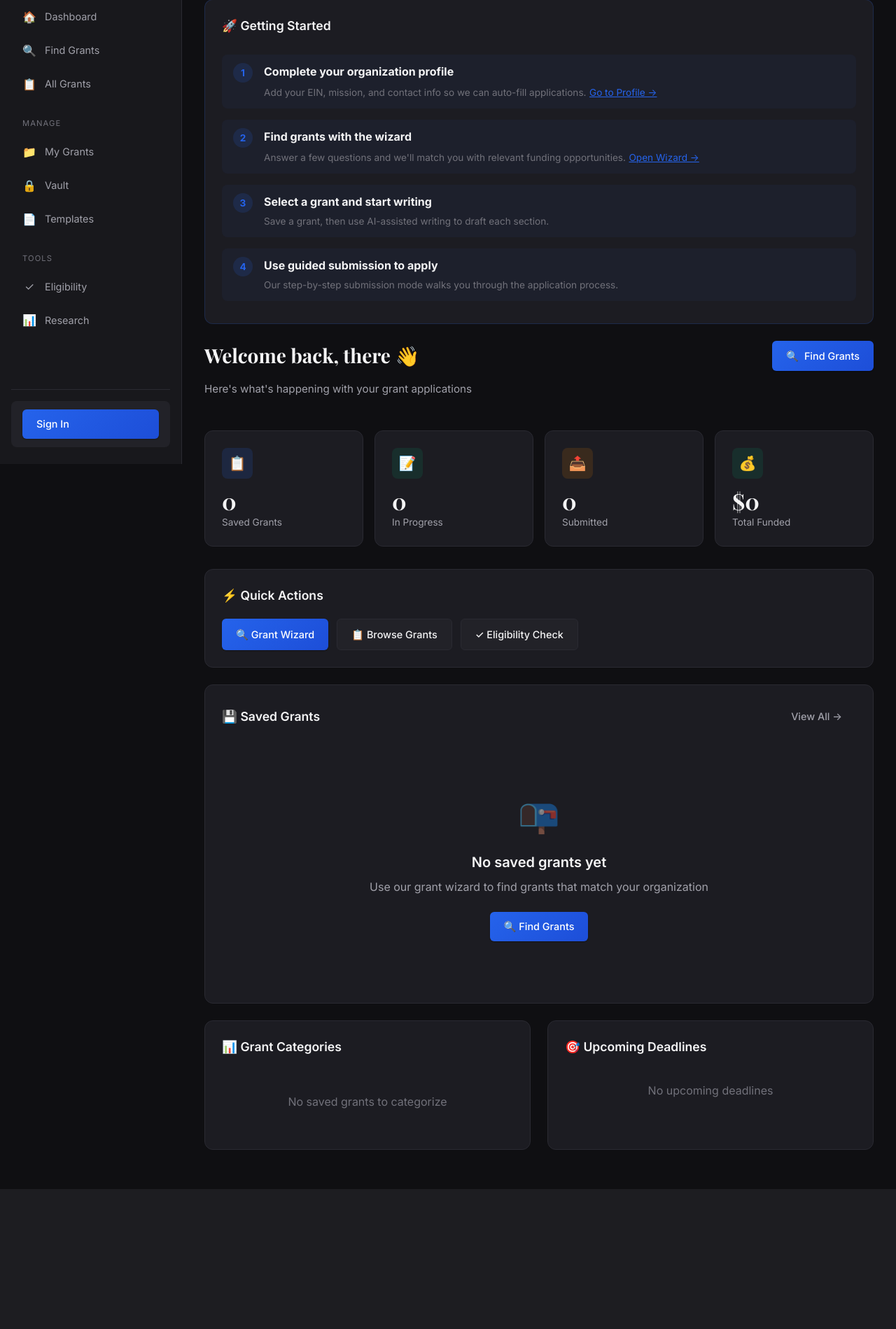
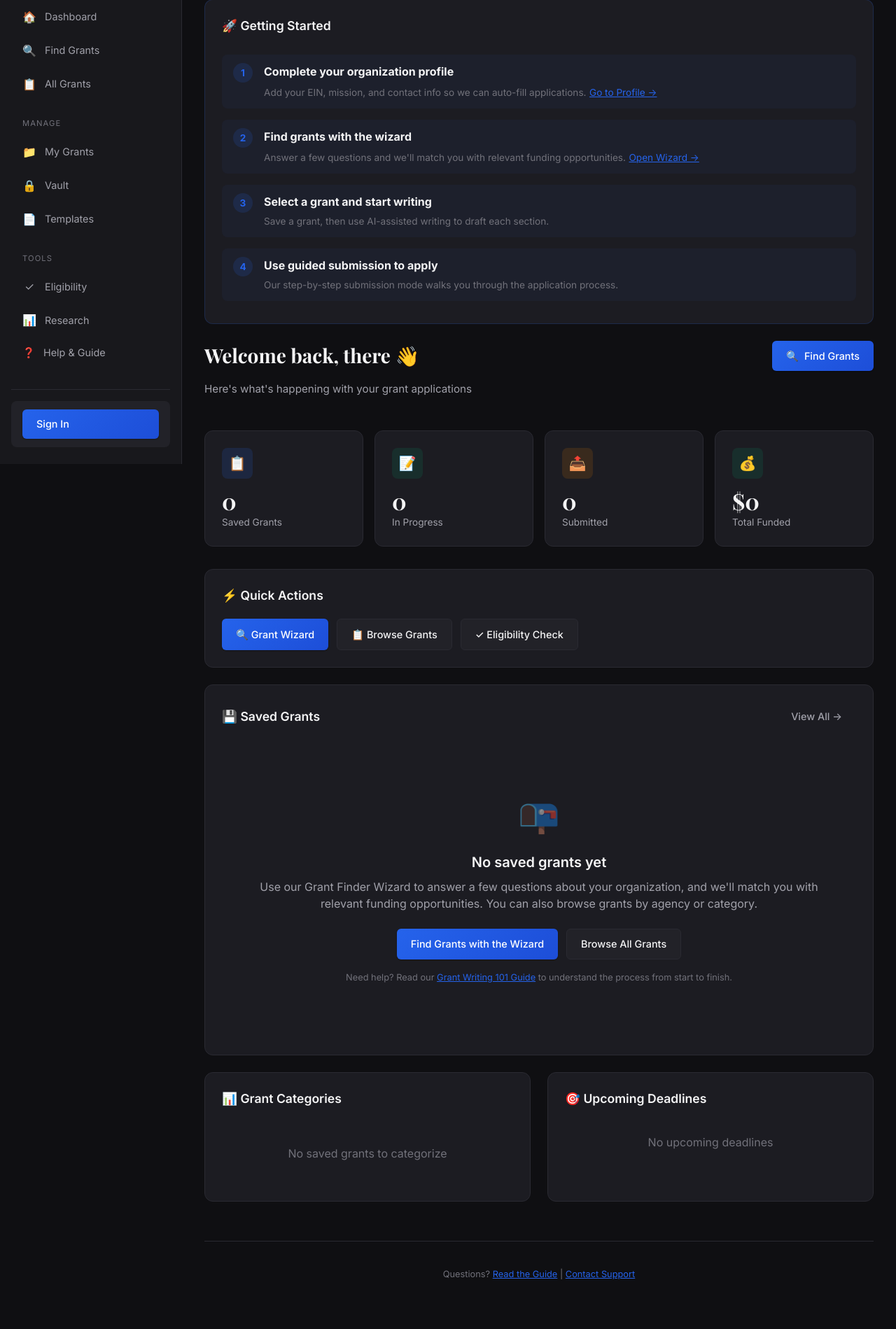
Before and after one commit to fbwalker4/GrantPro, a Flask app: template portal/templates/dashboard.html in a window 1280 px wide. Shown: the part 137-2036 px from the top of the page at 70% size. Before the commit the page ends 1836 px from the top, so only its background shows below. Run offline with Flask 3, Linux system fonts and the light colour scheme; the template is opened without the code that fills it, so the values that code supplies are empty; parts of the project's set-up code (start-up, migrations or seed data) failed here and were passed over; some libraries are stand-ins or nearby versions.

Commit message:
Add contextual help text across 9 pages for first-time grant writers
Dashboard: enhanced empty state with dual CTAs and guide link
Checklist: explain standard forms (auto-generated) and self-certifications
Search: first-timer orientation banner with guide link
Vault: explain why uploading org documents matters
Layout: Help & Guide nav link in sidebar + contextual footer on every page
Onboarding: plain-English explanations for EIN, UEI, federal identifiers
Budget builder: intro banner, % Effort example, match/cost share explained
Grant detail: workflow banner (write → budget → checklist → submit)
Grant form: page intro + helper text on all 4 fields

Co-Authored-By: Claude Opus 4.6 (1M context) <noreply@anthropic.com>

```diff
--- a/portal/templates/dashboard.html
+++ b/portal/templates/dashboard.html
@@ -183,8 +183,14 @@
         <div class="empty-state">
             <div class="empty-icon">📭</div>
             <div class="empty-title">No saved grants yet</div>
-            <div class="empty-text">Use our grant wizard to find grants that match your organization</div>
-            <a href="/wizard" class="btn btn-primary">🔍 Find Grants</a>
+            <div class="empty-text">Use our Grant Finder Wizard to answer a few questions about your organization, and we'll match you with relevant funding opportunities. You can also browse grants by agency or category.</div>
+            <div style="display: flex; gap: 0.75rem; justify-content: center; flex-wrap: wrap; margin-top: 1rem;">
+                <a href="/wizard" class="btn btn-primary">Find Grants with the Wizard</a>
+                <a href="/search" class="btn btn-secondary">Browse All Grants</a>
+            </div>
+            <p style="font-size: 0.8rem; color: var(--text-muted); margin-top: 1rem;">
+                Need help? Read our <a href="/guide" style="color: var(--accent-primary);">Grant Writing 101 Guide</a> to understand the process from start to finish.
+            </p>
         </div>
     {% endif %}
 </div>
--- a/portal/templates/grant_checklist.html
+++ b/portal/templates/grant_checklist.html
@@ -34,7 +34,7 @@
 <div class="card" style="margin-bottom: 1.5rem;">
     <h2 style="margin-bottom: 1rem;">Standard Forms</h2>
     <p style="color: var(--text-secondary); margin-bottom: 1rem; font-size: 0.9rem;">
-        These forms are auto-generated from your grant data.
+        These are required government forms (like the SF-424 cover sheet and budget summary) that we generate automatically from your organization profile and budget. You don't need to fill them out manually.
     </p>
     {% for item in checklist_forms %}
     <div class="checklist-item" style="border-left: 4px solid #10b981;">
@@ -130,7 +130,7 @@
 <div class="card" style="margin-bottom: 1.5rem;">
     <h2 style="margin-bottom: 1rem;">Self-Certifications</h2>
     <p style="color: var(--text-secondary); margin-bottom: 1rem; font-size: 0.9rem;">
-        Confirm you have completed these items outside the system.
+        These are things you need to verify outside of Grant Pro. Check each item off as you complete it. None of these are done through our system -- they're reminders of what the agency requires before submission.
     </p>
     {% for item in checklist_certifications %}
     <div class="checklist-item" style="border-left: 4px solid {% if item.completed %}#10b981{% else %}#dc3545{% endif %};">
--- a/portal/templates/grant_form.html
+++ b/portal/templates/grant_form.html
@@ -4,20 +4,25 @@
 
 {% block content %}
 <h1>Assign Grant to {{ client.organization_name }}</h1>
+<p style="color: var(--text-secondary); margin-bottom: 1.5rem; font-size: 0.95rem;">Create a new grant application. Fill in the basic details below, or select a grant from the research database to auto-fill these fields.</p>
 
 <div class="card">
     <form method="POST" role="form" aria-label="Assign grant to client">
         <label for="grant_name">Grant Name</label>
         <input type="text" id="grant_name" name="grant_name" required aria-required="true" placeholder="e.g., NSF Smart & Connected Communities">
+        <p style="font-size: 0.8rem; color: var(--text-muted); margin-top: 0.25rem; margin-bottom: 0.75rem;">The official name of the grant opportunity, exactly as listed on Grants.gov or the agency website.</p>
 
         <label for="agency">Funding Agency</label>
         <input type="text" id="agency" name="agency" required aria-required="true" placeholder="e.g., National Science Foundation">
+        <p style="font-size: 0.8rem; color: var(--text-muted); margin-top: 0.25rem; margin-bottom: 0.75rem;">The federal agency offering this funding (e.g., National Science Foundation, USDA).</p>
 
         <label for="amount">Requested Amount ($)</label>
         <input type="number" id="amount" name="amount" required aria-required="true" placeholder="500000">
+        <p style="font-size: 0.8rem; color: var(--text-muted); margin-top: 0.25rem; margin-bottom: 0.75rem;">How much you plan to request. Check the grant announcement for min and max award amounts.</p>
 
         <label for="deadline">Deadline</label>
         <input type="date" id="deadline" name="deadline" required aria-required="true">
+        <p style="font-size: 0.8rem; color: var(--text-muted); margin-top: 0.25rem; margin-bottom: 0.75rem;">The application due date. Most federal deadlines are firm -- late applications are not accepted.</p>
 
         <div style="display: flex; gap: 1rem;">
             <button type="submit" class="btn btn-primary">Assign Grant</button>
--- a/portal/templates/layout.html
+++ b/portal/templates/layout.html
@@ -777,6 +777,9 @@
                     <span class="nav-link-icon">📊</span>
                     Research
                 </a>
+                <a href="/guide" class="nav-link {% if request.path == '/guide' %}active{% endif %}">
+                    <span>❓</span> Help &amp; Guide
+                </a>
             </nav>
 
             <div class="sidebar-footer">
@@ -811,6 +814,13 @@
             {% endwith %}
 
             {% block content %}{% endblock %}
+
+            <div style="text-align: center; padding: 1.5rem 0; margin-top: 2rem; border-top: 1px solid var(--border-color);">
+                <p style="font-size: 0.8rem; color: var(--text-muted);">
+                    Questions? <a href="/guide" style="color: var(--accent-primary);">Read the Guide</a> |
+                    <a href="/contact" style="color: var(--accent-primary);">Contact Support</a>
+                </p>
+            </div>
         </main>
     </div>
     <script>
--- a/portal/templates/search_public.html
+++ b/portal/templates/search_public.html
@@ -669,6 +669,10 @@
             </div>
         </section>
 
+        <div style="max-width: 700px; margin: 0 auto 1rem; padding: 0.75rem 1rem; background: rgba(37, 99, 235, 0.06); border-radius: 8px; font-size: 0.85rem; color: var(--text-secondary); text-align: center;">
+            New to grants? Start by filtering for your topic area and check that your organization type is eligible. Click any grant to see full details. <a href="/guide" style="color: var(--accent-primary); font-weight: 600;">Read our beginner's guide &rarr;</a>
+        </div>
+
         <div class="results" id="grantsList">
             {% for grant in grants %}
             <div class="grant-card"
--- a/portal/templates/vault.html
+++ b/portal/templates/vault.html
@@ -228,6 +228,10 @@
     </div>
 </div>
 
+<div style="background: rgba(37, 99, 235, 0.08); border: 1px solid rgba(37, 99, 235, 0.2); border-radius: 8px; padding: 1rem 1.25rem; margin-bottom: 1.5rem; font-size: 0.85rem; color: var(--text-secondary);">
+    <strong>Why upload these documents?</strong> Most federal grants require the same organizational documents (like your IRS determination letter and audit reports). Upload them once here, and they'll automatically be included in every grant application that needs them.
+</div>
+
 <!-- Required Documents -->
 <div class="vault-section-title">Required Documents (upload once, used on every grant)</div>
 <div class="vault-grid">
```
Also changed, not shown: portal/templates/budget_builder.html (+6 -1 lines), portal/templates/grant_detail.html (+6 -1 lines), portal/templates/onboarding.html (+4 -4 lines).
